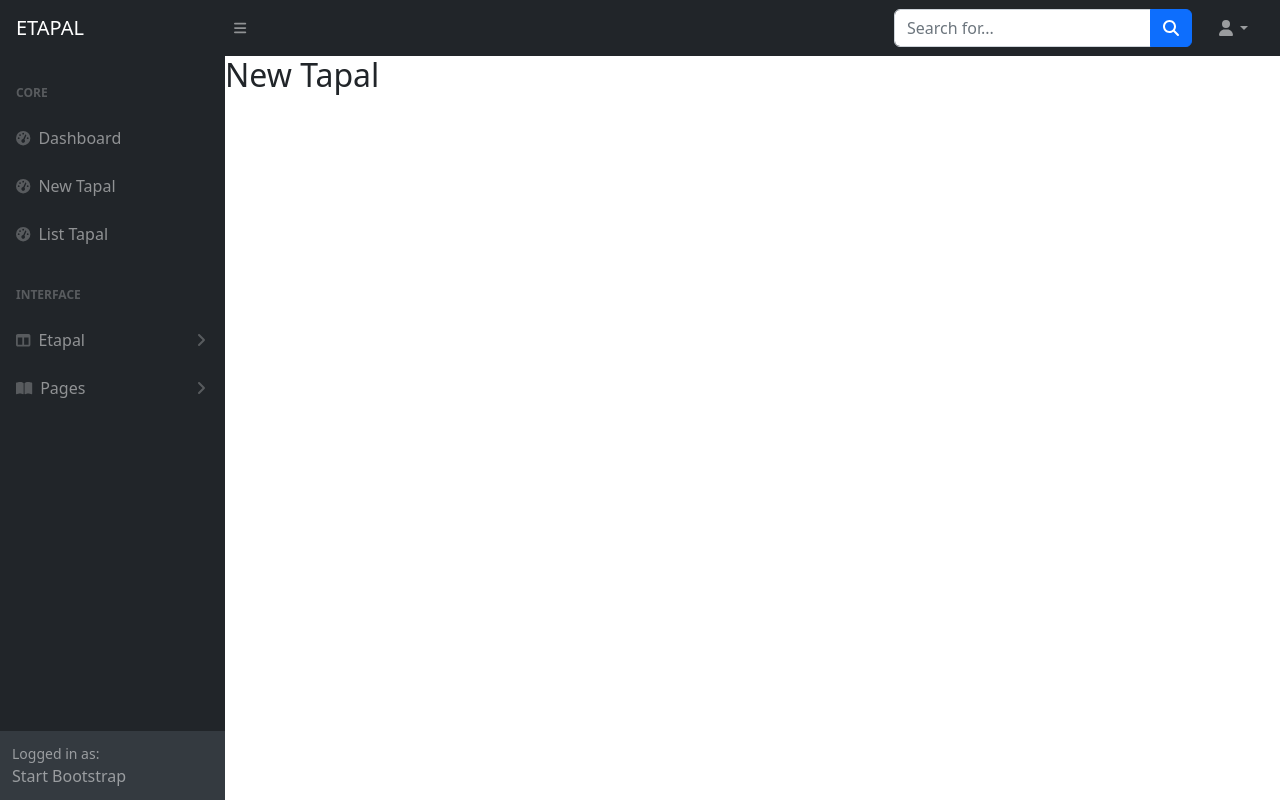
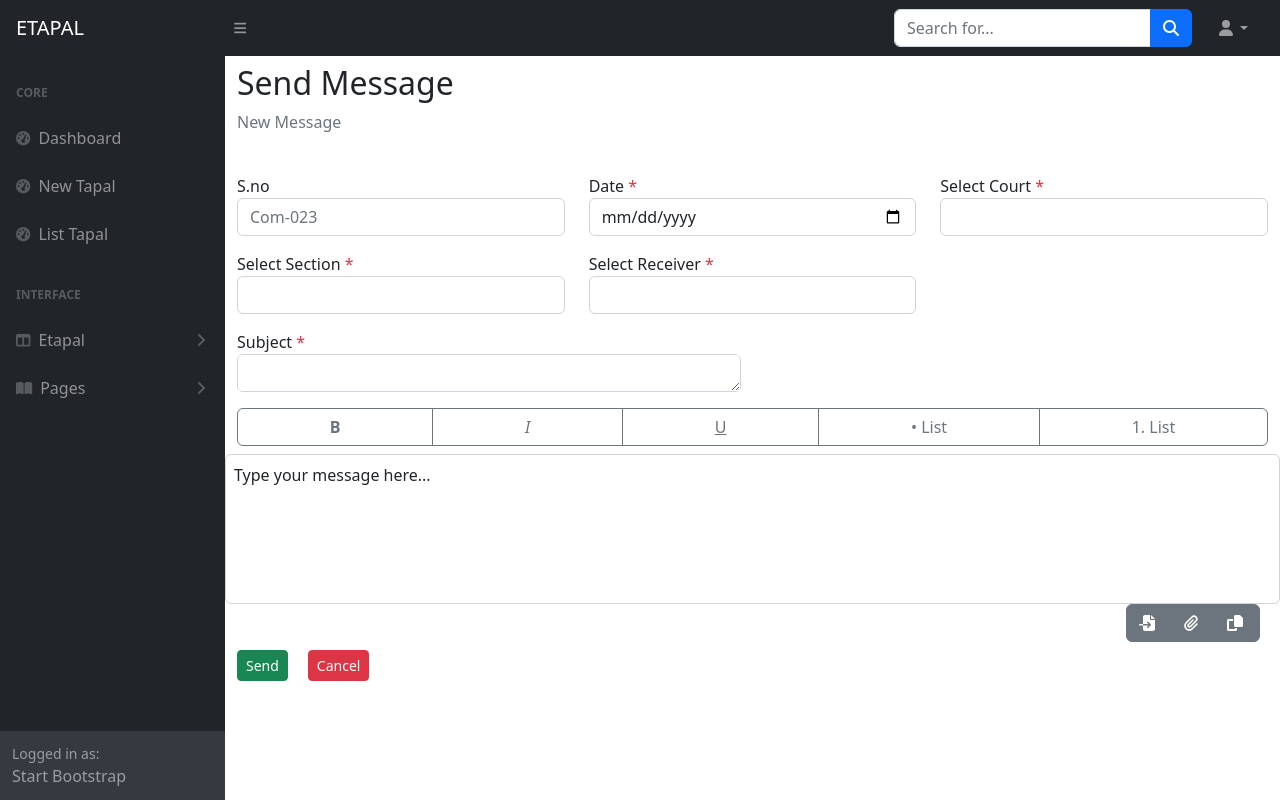
Before and after one commit to KAMALESANCHINNASAMY/MHC_E-Tapal, a Django app: page / in a window 1280 px wide. Run offline with Django 5.2, Linux system fonts and the light colour scheme; some libraries are stand-ins or nearby versions.

Commit message:
Code changes

```diff
--- a/tapal/templates/newtapal.html
+++ b/tapal/templates/newtapal.html
@@ -1,4 +1,110 @@
 {% extends 'layout.html' %}
 {% block content %}
-  <h2>New Tapal</h2>
+<div class="container-fluid">
+  <h2 class="mt-2">Send Message</h2>
+  <ol class="breadcrumb mb-4">
+    <li class="breadcrumb-item active">New Message</li>
+  </ol>
+  <div class="row">
+    <div class="col-sm-12 col-md-10 col-lg-6 col-xl-4 mt-3">
+
+      <label>S.no</label>
+      <input type="text" placeholder="Com-023" class="form-control " readonly required>
+    </div>
+
+    <div class="col-sm-12 col-md-10 col-lg-6 col-xl-4 mt-3">
+
+      <label>Date <span class="text-danger">*</span></label>
+      <input type="date" class="form-control " required>
+    </div>
+
+    <div class="col-sm-12 col-md-10 col-lg-6 col-xl-4 mt-3">
+
+      <label>Select Court <span class="text-danger">*</span></label>
+      <select class="form-control">
+        <option disabled>--Select Court--</option>
+      </select>
+    </div>
+
+
+    <div class="col-sm-12 col-md-10 col-lg-6 col-xl-4 mt-3">
+
+      <label>Select Section <span class="text-danger">*</span></label>
+      <select class="form-control">
+        <option disabled>--Select Section--</option>
+      </select>
+    </div>
+
+
+    <div class="col-sm-12 col-md-10 col-lg-6 col-xl-4 mt-3">
+
+      <label>Select Receiver <span class="text-danger">*</span></label>
+      <select class="form-control">
+        <option disabled>--Select Receiver--</option>
+      </select>
+    </div>
+
+  </div>
+
+  <div class="row mt-3">
+    <div class="col-sm-12 col-md-12 col-lg-6 col-xl-6">
+      <label>Subject <span class="text-danger">*</span></label>
+
+      <textarea class="form-control" rows="1">
+
+                                </textarea>
+    </div>
+  </div>
+
+
+
+
+
+  <div class="row mt-3">
+
+    <div class="mb-2 editor-toolbar btn-group" role="group">
+      <button type="button" class="btn btn-outline-secondary" onclick="formatText('bold')"><b>B</b></button>
+      <button type="button" class="btn btn-outline-secondary" onclick="formatText('italic')"><i>I</i></button>
+      <button type="button" class="btn btn-outline-secondary" onclick="formatText('underline')"><u>U</u></button>
+      <button type="button" class="btn btn-outline-secondary" onclick="formatText('insertUnorderedList')">•
+        List</button>
+      <button type="button" class="btn btn-outline-secondary" onclick="formatText('insertOrderedList')">1. List</button>
+    </div>
+
+    <div id="editor" class="editor-content form-control p-2" style="min-height: 150px;" contenteditable="true">
+      Type your message here...
+    </div>
+
+    <script>
+      function formatText(command) {
+        document.execCommand(command, false, null);
+      }
+    </script>
+
+
+  </div>
+
+  <div class="d-flex justify-content-end">
+
+    <div class="btn-toolbar mb-2" role="toolbar">
+      <div class="btn-group me-2" role="group">
+        <button type="button" class="btn btn-secondary" title="Copy text from another source"><i
+            class="fas fa-file-import me-1"></i></button>
+        <button type="button" class="btn btn-secondary" title="Add files"><i class="fas fa-paperclip me-1"></i></button>
+        <button type="button" class="btn btn-secondary" title="Copy"><i class="fas fa-copy me-1"></i></button>
+      </div>
+    </div>
+  </div>
+
+
+  <div class="d-flex flex-wrap" style="gap: 20px;">
+    <button type="button" class="btn btn-success btn-sm">
+      <span class="glyphicon glyphicon-send"></span> Send
+    </button>
+
+    <button type="button" class="btn btn-danger btn-sm">
+      <span class="glyphicon glyphicon-send"></span> Cancel
+    </button>
+  </div>
+</div>
 {% endblock %}
```
Also changed, not shown: tapal/templates/listtapal.html (+28 -1 lines).
